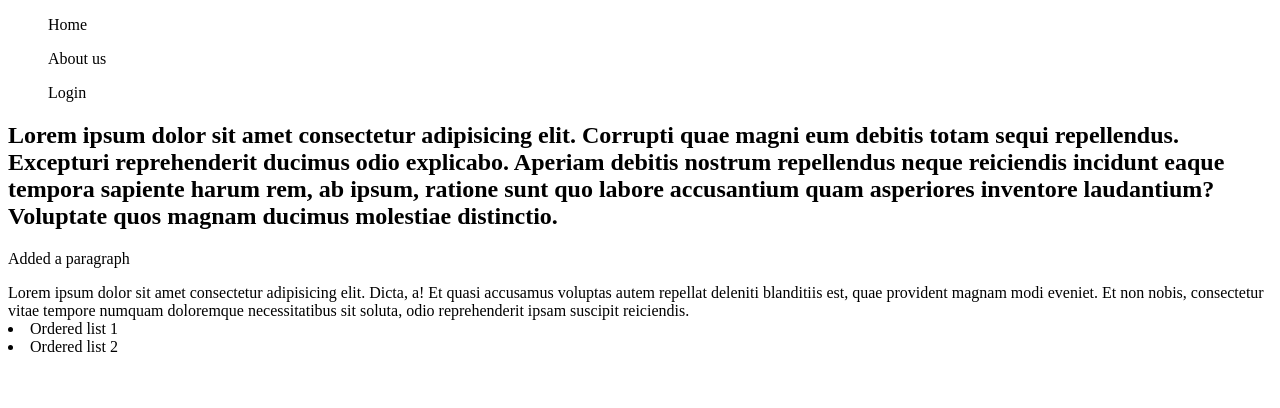
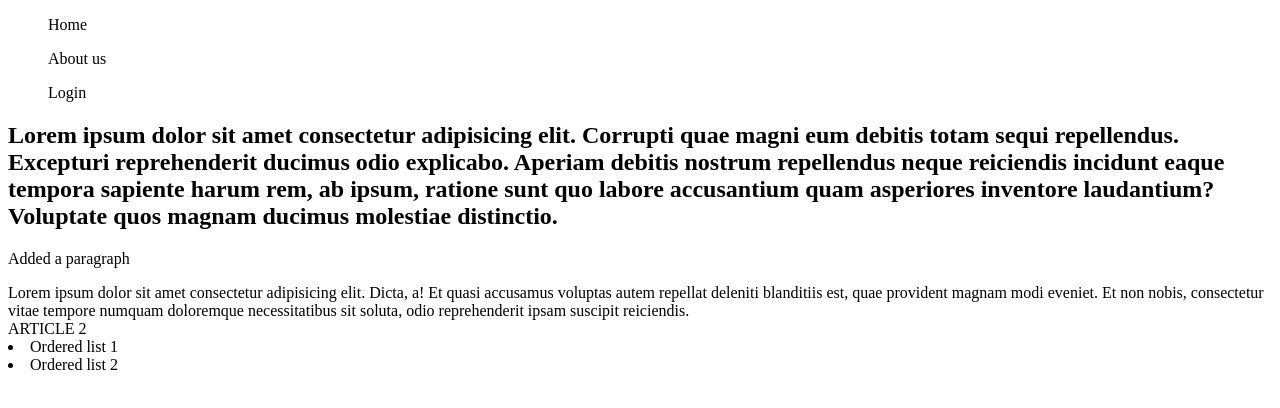
Before and after one commit to rambandin/gitcheck, a plain HTML site: page index.html in a window 1280 px wide. Drawn offline with Linux system fonts and the light colour scheme.

Commit message:
ADD SECTION DEV

```diff
--- a/index.html
+++ b/index.html
@@ -29,6 +29,9 @@
         Lorem ipsum dolor sit amet consectetur adipisicing elit. Dicta, a! Et quasi accusamus voluptas autem repellat deleniti blanditiis est, quae provident magnam modi eveniet. Et non nobis, consectetur vitae tempore numquam doloremque necessitatibus sit soluta, odio reprehenderit ipsam suscipit reiciendis.
       </article>
     </section>
+    <section>
+      <article>ARTICLE 2</article>
+    </section>
 
     <li>Ordered list 1</li>
     <li>Ordered list 2</li>
```
